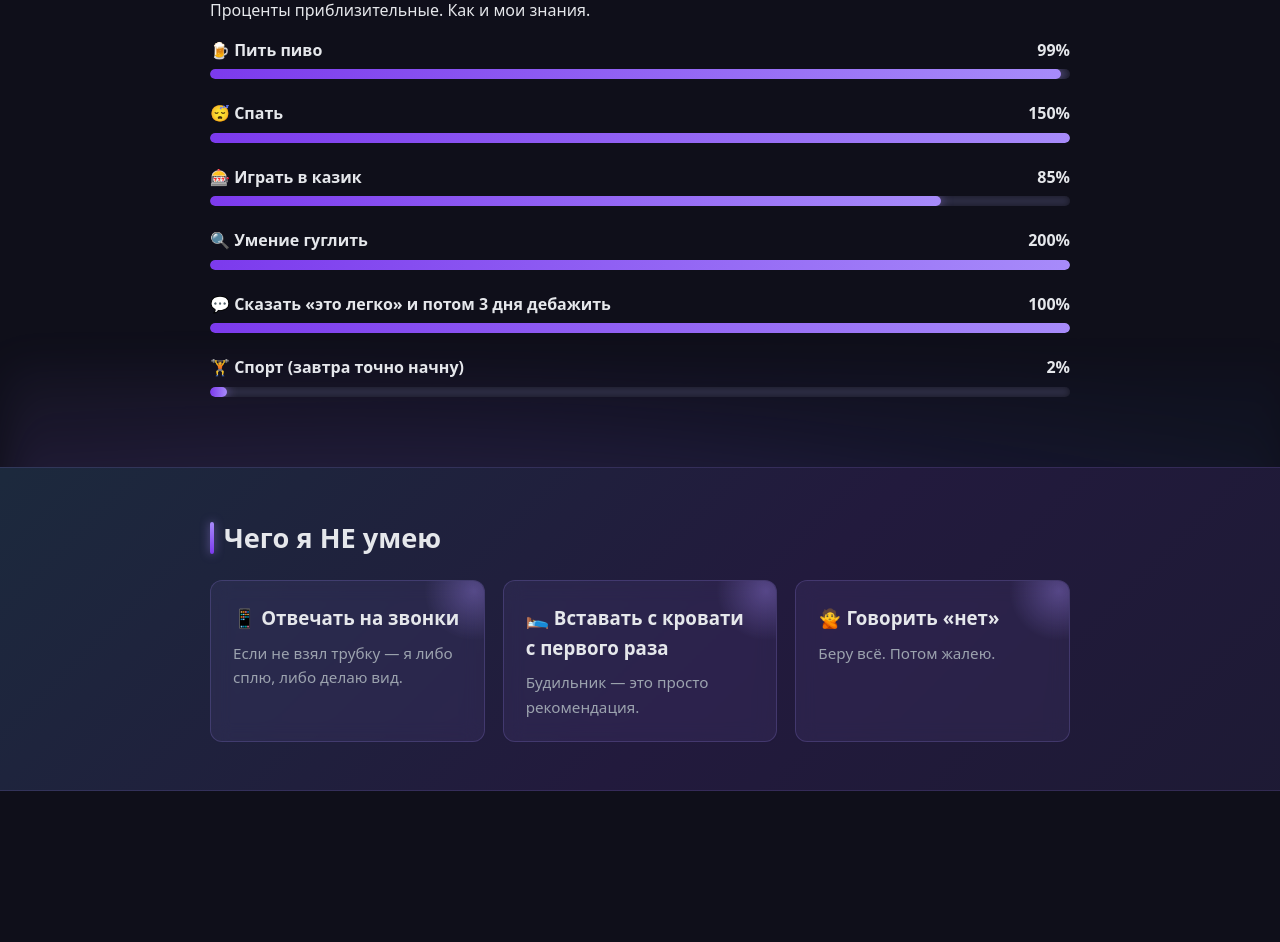
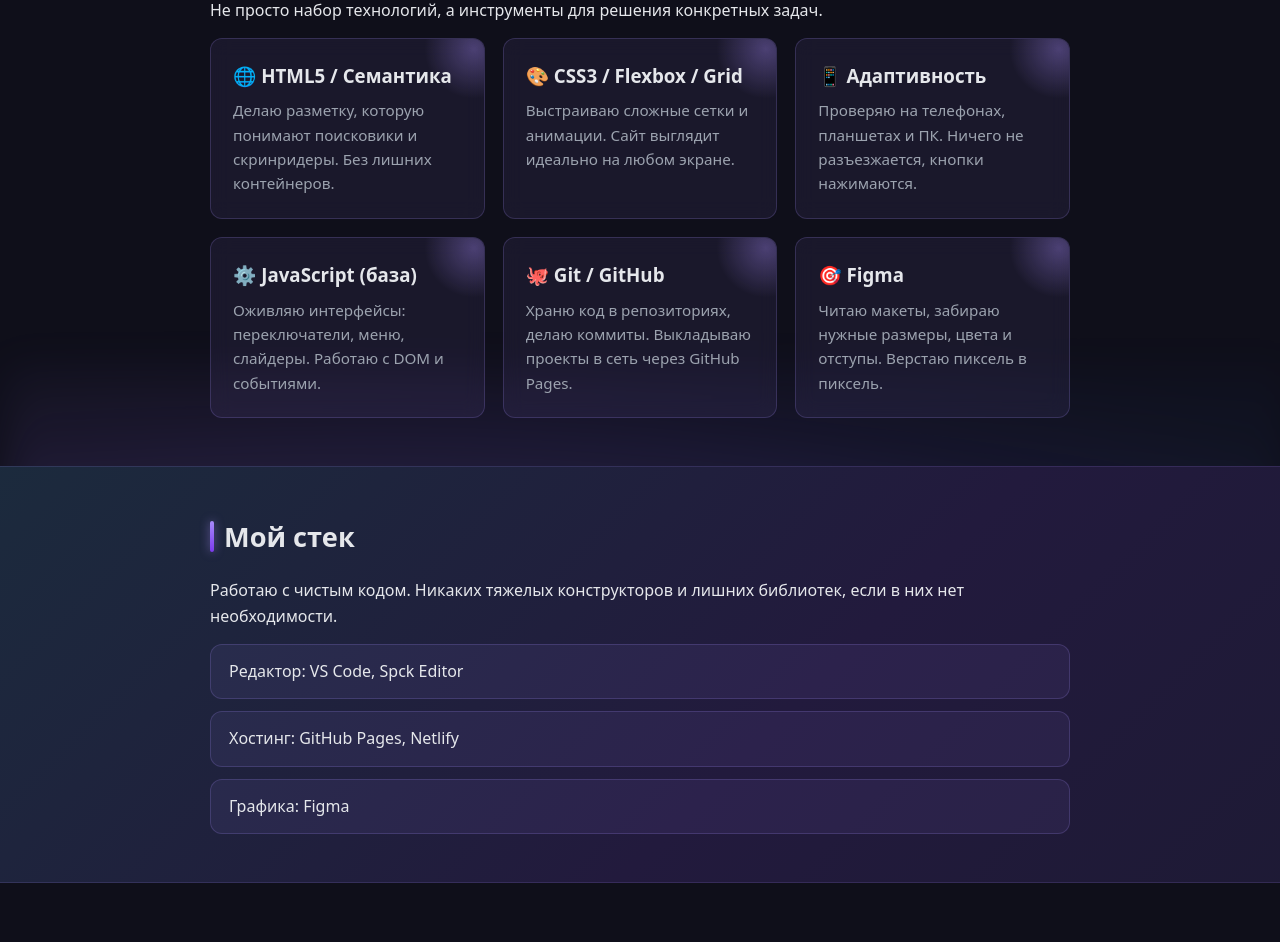
Before and after one commit to einsword/vibesite, a plain HTML site: page skills.html in a window 1280 px wide. Shown: the part 237-1179 px from the top of the page. Before the commit the page ends 1092 px from the top, so only its background shows below. Drawn offline with Linux system fonts and the light colour scheme.

Commit message:
Update skills page content and theme toggle

```diff
--- a/skills.html
+++ b/skills.html
@@ -3,14 +3,14 @@
 <head>
   <meta charset="UTF-8">
   <meta name="viewport" content="width=device-width, initial-scale=1.0">
-  <title>Навыки — Legendary</title>
+  <title>Навыки — naplanah</title>
   <link rel="stylesheet" href="style.css">
 </head>
 <body>
 
   <header class="header">
     <div class="container header__inner">
-      <a href="index.html" class="logo">Legendary</a>
+      <a href="index.html" class="logo">naplanah</a>
       <nav class="nav">
         <a href="index.html">Главная</a>
         <a href="about.html">Обо мне</a>
@@ -18,67 +18,81 @@
         <a href="achievements.html">Достижения</a>
         <a href="contact.html">Контакты</a>
       </nav>
+      <button class="theme-toggle" id="theme-toggle" title="Сменить тему">🌙</button>
     </div>
   </header>
 
   <main>
     <section class="section">
       <div class="container">
-        <h1>Навыки</h1>
-        <p>Проценты приблизительные. Как и мои знания.</p>
+        <h1>Что я умею</h1>
+        <p>Не просто набор технологий, а инструменты для решения конкретных задач.</p>
 
-        <div class="skill">
-          <div class="skill__head"><span>🍺 Пить пиво</span><span>99%</span></div>
-          <div class="skill__bar"><div class="skill__fill" style="width: 99%"></div></div>
-        </div>
+        <div class="cards">
+          <article class="card">
+            <h3>🌐 HTML5 / Семантика</h3>
+            <p>Делаю разметку, которую понимают поисковики и скринридеры. Без лишних контейнеров.</p>
+          </article>
 
-        <div class="skill">
-          <div class="skill__head"><span>😴 Спать</span><span>150%</span></div>
-          <div class="skill__bar"><div class="skill__fill" style="width: 100%"></div></div>
-        </div>
+          <article class="card">
+            <h3>🎨 CSS3 / Flexbox / Grid</h3>
+            <p>Выстраиваю сложные сетки и анимации. Сайт выглядит идеально на любом экране.</p>
+          </article>
 
-        <div class="skill">
-          <div class="skill__head"><span>🎰 Играть в казик</span><span>85%</span></div>
-          <div class="skill__bar"><div class="skill__fill" style="width: 85%"></div></div>
-        </div>
+          <article class="card">
+            <h3>📱 Адаптивность</h3>
+            <p>Проверяю на телефонах, планшетах и ПК. Ничего не разъезжается, кнопки нажимаются.</p>
+          </article>
 
-        <div class="skill">
-          <div class="skill__head"><span>🔍 Умение гуглить</span><span>200%</span></div>
-          <div class="skill__bar"><div class="skill__fill" style="width: 100%"></div></div>
-        </div>
+          <article class="card">
+            <h3>⚙️ JavaScript (база)</h3>
+            <p>Оживляю интерфейсы: переключатели, меню, слайдеры. Работаю с DOM и событиями.</p>
+          </article>
 
-        <div class="skill">
-          <div class="skill__head"><span>💬 Сказать «это легко» и потом 3 дня дебажить</span><span>100%</span></div>
-          <div class="skill__bar"><div class="skill__fill" style="width: 100%"></div></div>
-        </div>
+          <article class="card">
+            <h3>🐙 Git / GitHub</h3>
+            <p>Храню код в репозиториях, делаю коммиты. Выкладываю проекты в сеть через GitHub Pages.</p>
+          </article>
 
-        <div class="skill">
-          <div class="skill__head"><span>🏋️ Спорт (завтра точно начну)</span><span>2%</span></div>
-          <div class="skill__bar"><div class="skill__fill" style="width: 2%"></div></div>
+          <article class="card">
+            <h3>🎯 Figma</h3>
+            <p>Читаю макеты, забираю нужные размеры, цвета и отступы. Верстаю пиксель в пиксель.</p>
+          </article>
         </div>
       </div>
     </section>
 
     <section class="section section--gray">
       <div class="container">
-        <h2>Чего я НЕ умею</h2>
-        <div class="cards">
-          <article class="card">
-            <h3>📱 Отвечать на звонки</h3>
-            <p>Если не взял трубку — я либо сплю, либо делаю вид.</p>
-          </article>
-          <article class="card">
-            <h3>🛌 Вставать с кровати с первого раза</h3>
-            <p>Будильник — это просто рекомендация.</p>
-          </article>
-          <article class="card">
-            <h3>🙅 Говорить «нет»</h3>
-            <p>Беру всё. Потом жалею.</p>
-          </article>
-        </div>
+        <h2>Мой стек</h2>
+        <p>Работаю с чистым кодом. Никаких тяжелых конструкторов и лишних библиотек, если в них нет необходимости.</p>
+        <ul class="contact-list">
+          <li>Редактор: VS Code, Spck Editor</li>
+          <li>Хостинг: GitHub Pages, Netlify</li>
+          <li>Графика: Figma</li>
+        </ul>
       </div>
     </section>
   </main>
 
+  <script>
+    const toggleBtn = document.getElementById('theme-toggle');
+    const body = document.body;
+    const currentTheme = localStorage.getItem('theme');
+    if (currentTheme === 'light') {
+      body.classList.add('light-theme');
+      toggleBtn.textContent = '☀️';
+    }
+    toggleBtn.addEventListener('click', () => {
+      body.classList.toggle('light-theme');
+      if (body.classList.contains('light-theme')) {
+        toggleBtn.textContent = '☀️';
+        localStorage.setItem('theme', 'light');
+      } else {
+        toggleBtn.textContent = '🌙';
+        localStorage.setItem('theme', 'dark');
+      }
+    });
+  </script>
 </body>
 </html>
```
